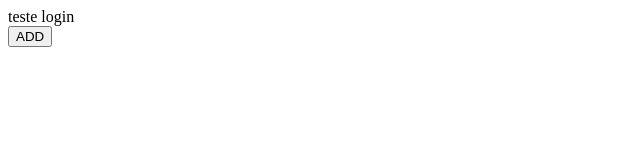
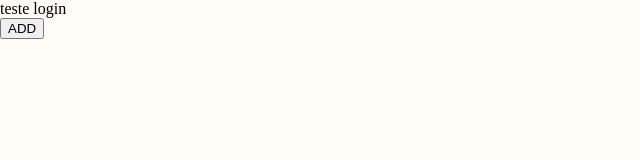
Before and after one commit to pontes2007/fashiontrends, a plain HTML site: page login/login.html in a window 1280 px wide. Shown: the whole page, without its empty margins (0-640 px from the left). Drawn offline with Linux system fonts and the light colour scheme.

Commit message:
adding global css

```diff
--- /dev/null
+++ b/global.css
@@ -0,0 +1,4 @@
+body{
+    margin: 0;
+    background-color: #FFFBF7;
+}
--- a/login/login.html
+++ b/login/login.html
@@ -4,6 +4,7 @@
         <meta charset="UTF-8">
         <meta name="viewport" content="width=device-width, initial-scale=1.0">
         <title>Login</title>
+        <link rel="stylesheet" href="../global.css">
         <link rel="stylesheet" href="login.css">
     </head>
     <body>
--- a/telaprincipal/telaprincipal.css
+++ b/telaprincipal/telaprincipal.css
@@ -4,11 +4,6 @@
     --fundos-vitrine: #E8D5C4;
     --status-disponivel: #7A9E7E;
     --fundo-geral: #FFFBF7;
-}
-
-body{
-    margin: 0;
-    background-color: var(--fundo-geral);
 }
 
 header{
```
Also changed, not shown: telaprincipal/index.html (+1 -0 lines).
